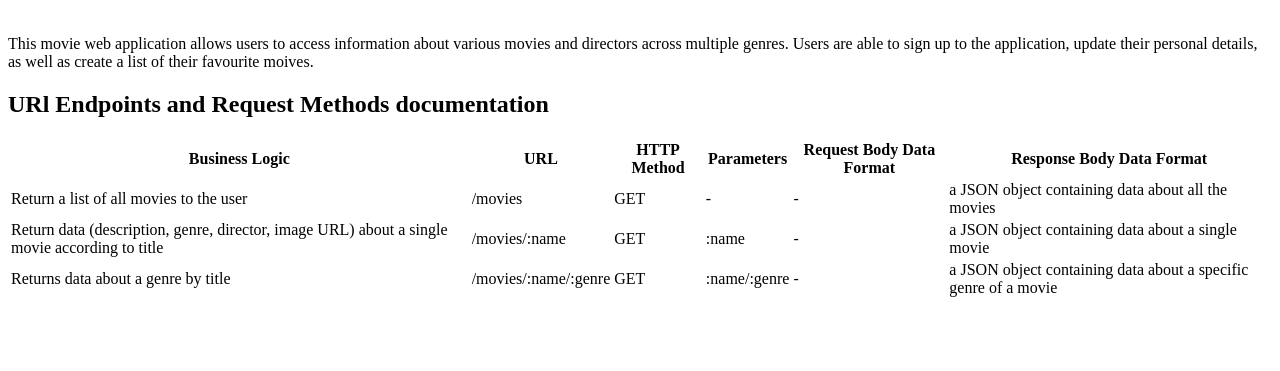
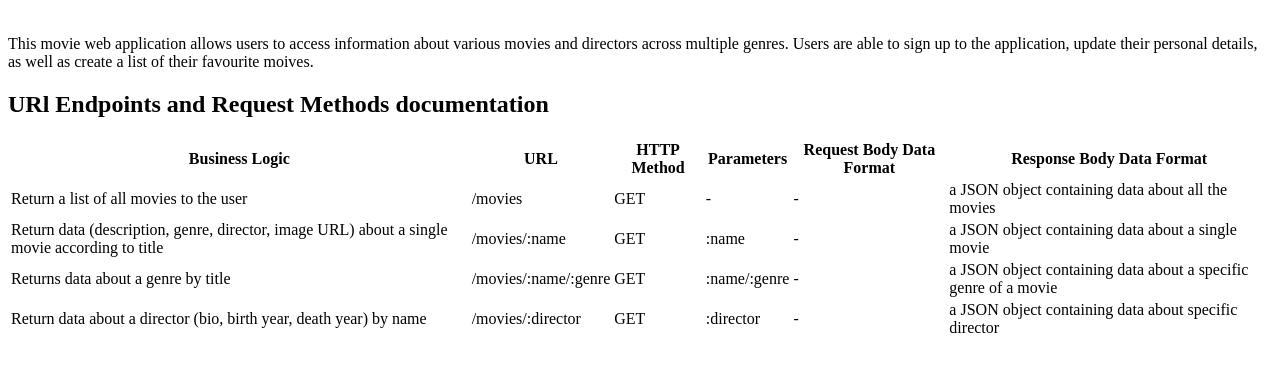
Before and after one commit to gab246/movie_api, a website: page public/documentation.html in a window 1280 px wide. Shown: the part 79-450 px from the top of the page. Drawn offline with Linux system fonts and the light colour scheme.

Commit message:
added endpoint documentation for returning director data

```diff
--- a/public/documentation.html
+++ b/public/documentation.html
@@ -44,6 +44,14 @@
             <td>-</td>
             <td>a JSON object containing data about a specific genre of a movie</td>
         </tr>
+        <tr>
+            <td>Return data about a director (bio, birth year, death year) by name</td>
+            <td>/movies/:director</td>
+            <td>GET</td>
+            <td>:director</td>
+            <td>-</td>
+            <td>a JSON object containing data about specific director</td>
+        </tr>
     </table>
 
 </body>
```
